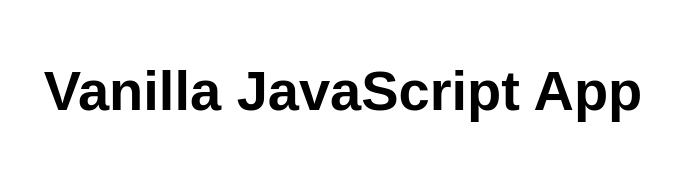
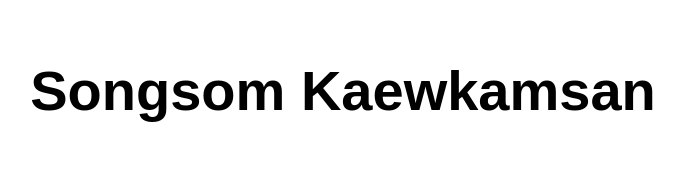
Before and after one commit to songsomkku/songsomwebappkku, a website: page src/index.html in a window 1280 px wide. Shown: the whole page, without its empty margins (297-981 px from the left). Drawn offline with Linux system fonts and the light colour scheme.

Commit message:
Update index.html

```diff
--- a/src/index.html
+++ b/src/index.html
@@ -10,7 +10,7 @@
 
 <body>
   <main>
-    <h1>Vanilla JavaScript App</h1>
+    <h1>Songsom Kaewkamsan</h1>
   </main>
 </body>
 
```
